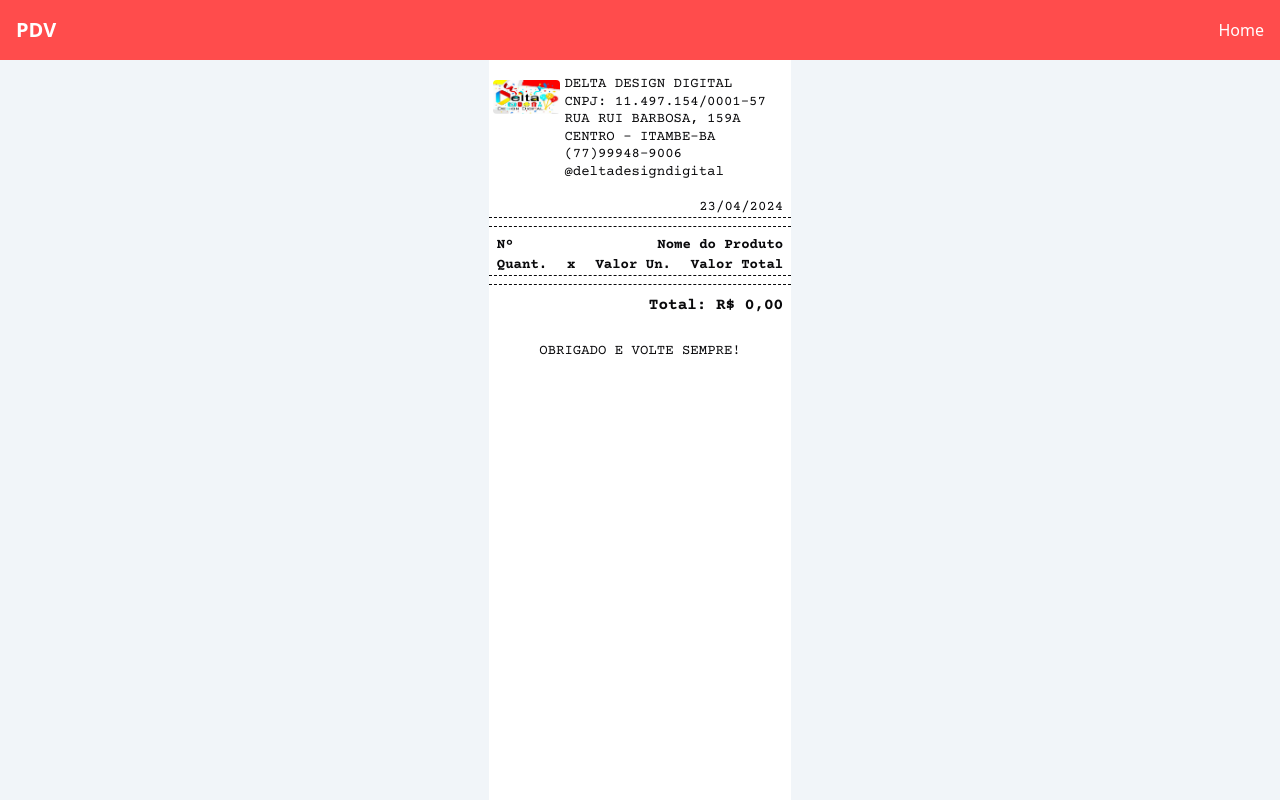
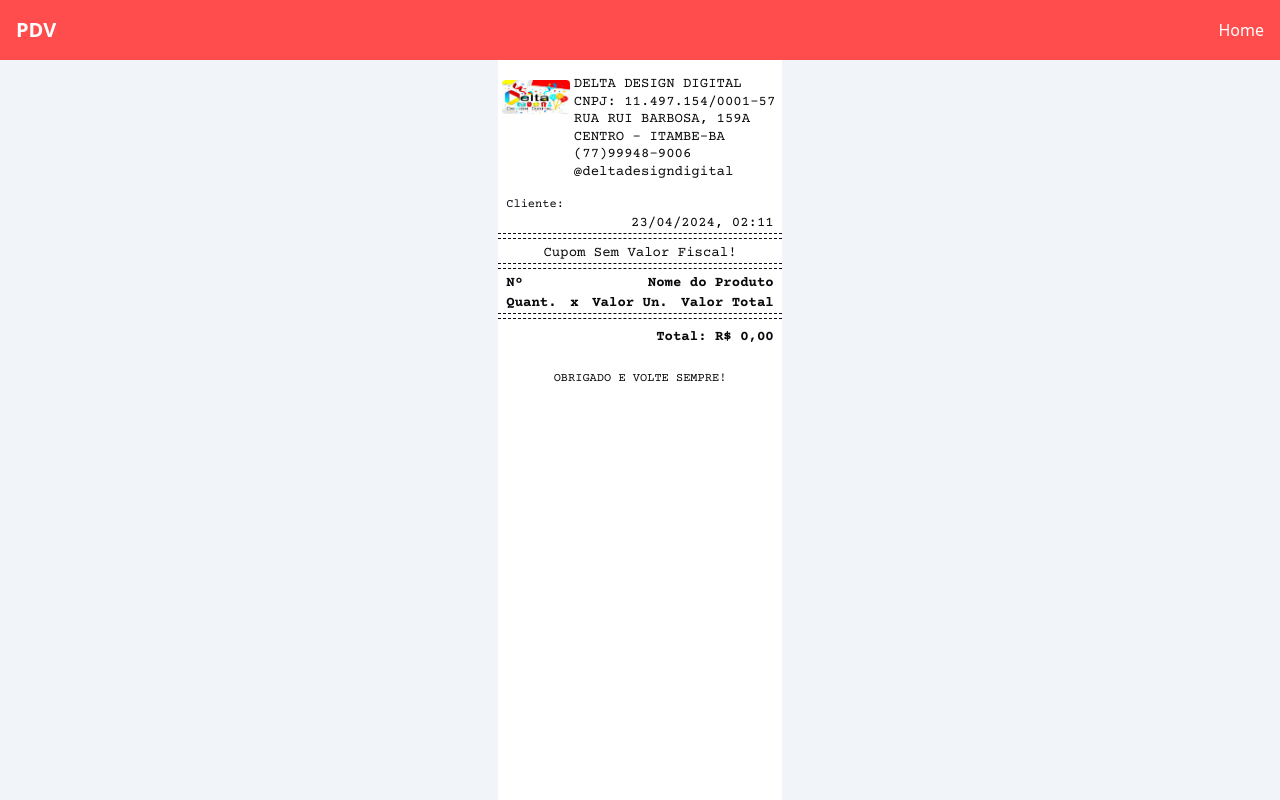
Before and after one commit to saptec/react-vite-router, a React (Vite) app: page /impressao in a window 1280 px wide. Built offline with nearby package versions, Linux system fonts and the light colour scheme.

Commit message:
nome do cliente

```diff
--- /dev/null
+++ b/src/components/CadastroCli.tsx
@@ -0,0 +1,54 @@
+import{useForm}from 'react-hook-form'
+import{z}from 'zod'
+import { zodResolver} from "@hookform/resolvers/zod"
+import { Label } from './ui/label'
+import { Input } from './ui/input'
+import { Card, CardContent } from './ui/card'
+import { Button } from './ui/button'
+import { useClienteStore } from '@/store/ClienteStore'
+
+
+const creatClienteFormSchema = z.object({
+    nome:z.string()
+})
+
+type creatClienteFormData = z.infer<typeof creatClienteFormSchema>
+
+const CadastroCli = () => {
+    const [addCliente] = useClienteStore(state=>[state.addCliente])
+
+const {
+    register,
+    handleSubmit
+}=useForm<creatClienteFormData>({
+    resolver: zodResolver(creatClienteFormSchema
+
+)})
+
+const adicionarCli = (data:creatClienteFormData)=>{
+    const Cliente = data.nome.toUpperCase()
+    addCliente(Cliente)
+}
+
+
+
+  return (
+    <div>
+        <Card>
+            <CardContent>
+                <form  className="" onSubmit={handleSubmit(adicionarCli)}>
+                    <div className="flex justify-between items-end p-2">
+                        <div className="flex flex-col w-full space-y-4">
+                            <Label htmlFor='nome'>Cliente</Label>
+                            <Input className='uppercase' {...register('nome')} />
+                        </div>
+                        <Button className='ml-2'>+</Button>
+                    </div>
+                </form>
+            </CardContent>
+        </Card>
+    </div>
+  )
+}
+
+export default CadastroCli
--- a/src/components/CadastroPro.tsx
+++ b/src/components/CadastroPro.tsx
@@ -10,6 +10,7 @@ import { useProductStore } from "@/store/ProductStore"
 
 import { v4 as uuidv4 } from 'uuid'
 import { useEffect } from "react"
+import CadastroCli from "./CadastroCli"
 
 
 
@@ -95,6 +96,7 @@ const [addProduto, produtoEdit, updateProduto, setProdutoEdit] = useProductStore
 
   return (
     <div className="mx-auto max-w-2xl space-y-2 py-10">
+      <CadastroCli/>
       <Card>
         <CardContent>
           <form className="space-y-4" onSubmit={handleSubmit(adicionaDados)}>
--- a/src/components/Impressao.tsx
+++ b/src/components/Impressao.tsx
@@ -1,7 +1,10 @@
 import logo from '@/img/logo-delta.png'
+import { useClienteStore } from '@/store/ClienteStore'
 import { useProductStore } from '@/store/ProductStore'
+
 function Impressao() {
 
+  const [cliente] = useClienteStore(state=>[state.cliente])
   const [produtos] = useProductStore((state)=>[state.products])
 
   const formatter = new Intl.NumberFormat('pt-BR',{
@@ -10,23 +13,20 @@ function Impressao() {
   })
 
   const formData = new Intl.DateTimeFormat('pt-BR', {
-    dateStyle:'short'
+    dateStyle:'short',
+    timeStyle:'short'
   })
-
-  console.log(formData.format(Date.now()))
-
-
 
   const soma = produtos.reduce((acc, item) => acc + (+item.quantidade*+(item.valor.replace(',','.'))),0)
 
   return (
     <div className="h-screen  flex  font-courier text-sm mx-auto print:mx-0 print:p-0 print:m-0">
-      <div className="bg-white w-[80mm] pt-4 ">
+      <div className="bg-white w-[75mm] pt-4 ">
           <div className="flex">
             <div className="w-[20mm] p-1">
               <img src={logo} alt="" className='w-auto rounded-sm "'/>
             </div>
-            <div className="leading-tight flex-1 font-normal pb-4">
+            <div className="leading-tight text-sm  flex-1 font-normal pb-4">
                 <p className="">DELTA DESIGN DIGITAL</p>
                 <p className="">CNPJ: 11.497.154/0001-57</p>
                 <p className="">RUA RUI BARBOSA, 159A</p>
@@ -37,9 +37,13 @@ function Impressao() {
             </div>
           </div>
 
+          <p className="flex px-2 text-xs">Cliente: {cliente}</p>
           <p className="flex px-2 justify-end">{formData.format(new Date)}</p>
-          <hr className='border-dashed border-1 border-zinc-950 mb-2'/>
-          <hr className='border-dashed border-1 border-zinc-950 mb-2 '/>
+          <hr className='border-dashed border-1 border-zinc-950 mb-1'/>
+          <hr className='border-dashed border-1 border-zinc-950 mb-1 '/>
+          <p className='flex justify-center items-center w-full'>Cupom Sem Valor Fiscal!</p>
+          <hr className='border-dashed border-1 border-zinc-950 mb-1'/>
+          <hr className='border-dashed border-1 border-zinc-950 mb-1 '/>
           <div className="">
             <p className="flex justify-between items-center px-2"><b>Nº</b><b>Nome do Produto</b></p>
             <p className="flex justify-between items-center px-2"><b>Quant.</b><b>x</b><b>Valor Un.</b> <b>Valor Total</b></p>
@@ -47,7 +51,7 @@ function Impressao() {
           <hr className='border-dashed border-1 border-zinc-950'/>
           <div className="overflow-x-hidden">
             {produtos.map((item, i)=>(
-              <div className="flex flex-col border-b-[1px] border-dashed border-zinc-950 space-y-1" key={item.id} >
+              <div className="flex flex-col border-b-[1px] border-dashed border-zinc-950 space-y-1 text-xs" key={item.id} >
 
                   <p className="flex pt-1"><span>[{i+1 }]-</span><span> {item.nome}</span></p>
                   <p className="flex justify-around py-[0.8]"><span>{item.quantidade}</span><span>x</span><span>{formatter.format(+parseFloat(item.valor.replace(',','.')))}</span><span>{formatter.format(+item.quantidade*+(item.valor.replace(',','.')))}</span>
@@ -57,11 +61,11 @@ function Impressao() {
 
           ))}
           </div>
-          <hr className='border-dashed border-1 border-zinc-950 mt-2 '/>
-          <div className="p-2 flex justify-between font-semibold text-base">
+          <hr className='border-dashed border-1 border-zinc-950 mt-1 '/>
+          <div className="p-2 flex justify-between font-semibold text-sm">
             <span></span><span>Total: {formatter.format(soma)}</span>
           </div>
-          <p className="flex w-full justify-center items-center py-4">OBRIGADO E VOLTE SEMPRE!</p>
+          <p className="flex w-full justify-center items-center py-4 text-xs">OBRIGADO E VOLTE SEMPRE!</p>
       </div>
 
     </div>
--- /dev/null
+++ b/src/store/ClienteStore.ts
@@ -0,0 +1,17 @@
+import { create } from "zustand"
+// import { devtools, persist } from 'zustand/middleware'
+
+type ClienteStore = {
+    cliente: string
+    addCliente: (cli:string)=>void
+}
+
+
+export const useClienteStore = create <ClienteStore>(
+    (set)=>({
+        cliente:'',
+        addCliente: (cl)=>set(()=>({cliente:cl}))
+    })
+)
+
+// firstName) => set(() => ({ firstName: firstName })),
```
